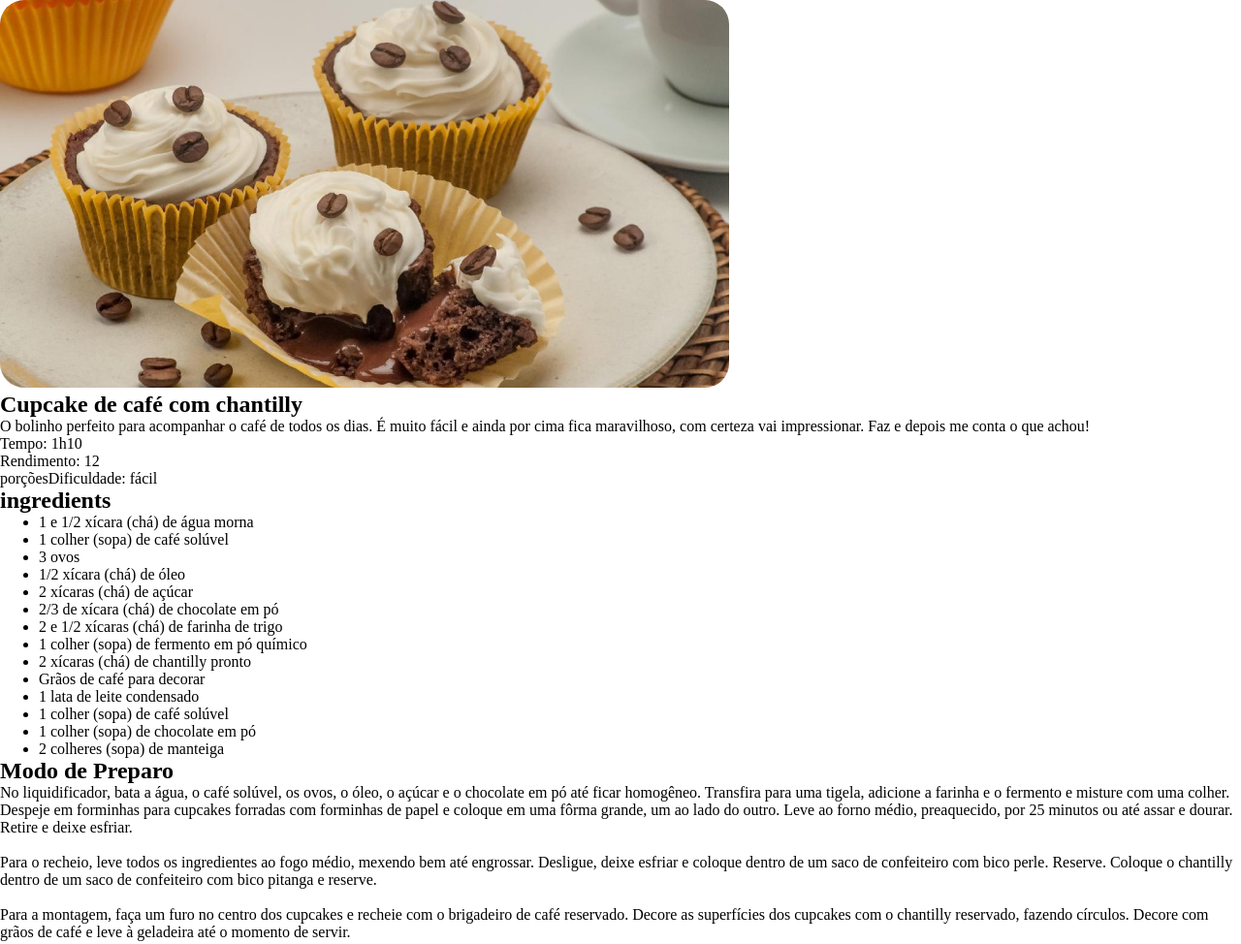
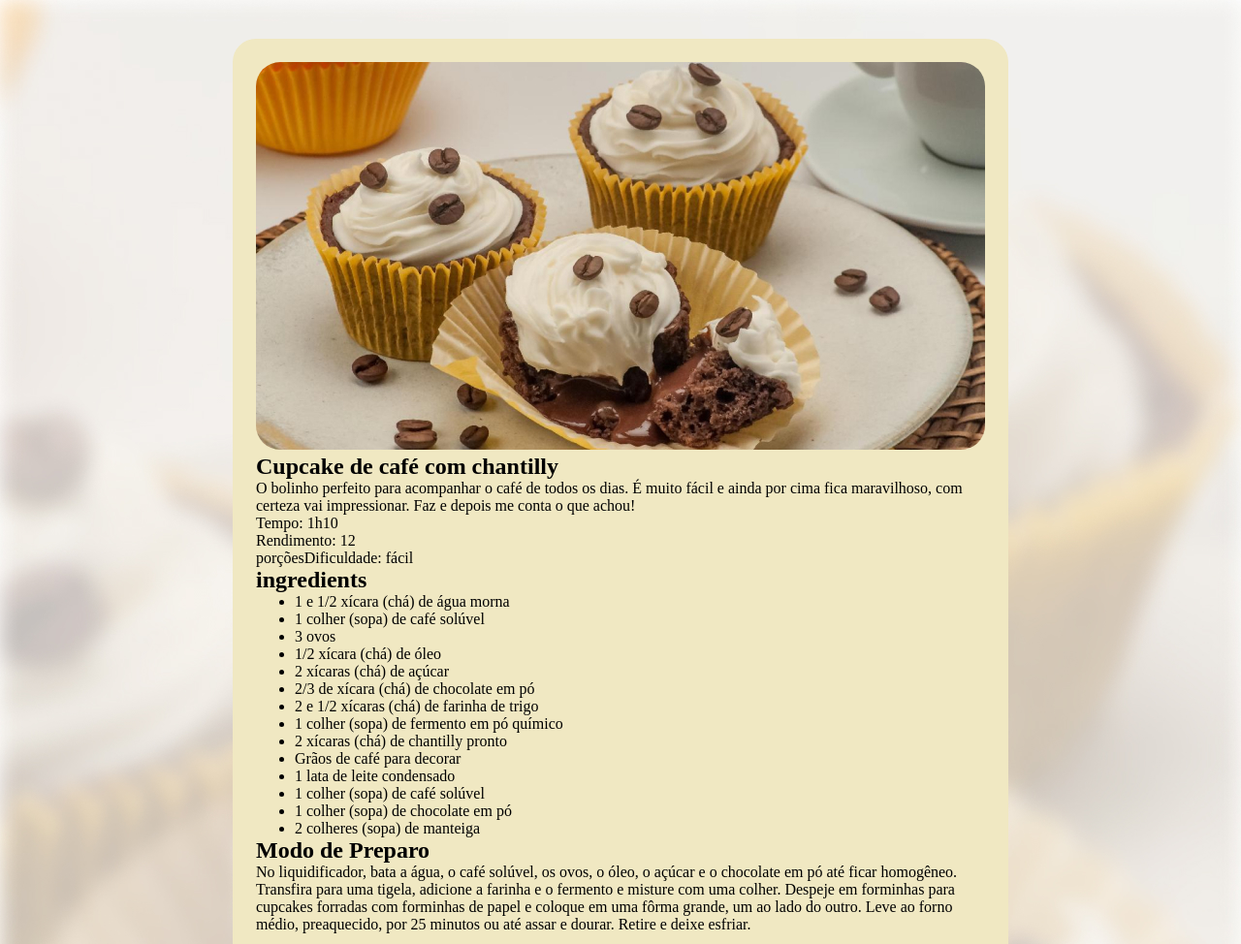
Before and after one commit to Ajunio988/Projeto_1, a plain HTML site: page index.html in a window 1280 px wide. Shown: the top 974 px of the page at 97% size. Drawn offline with Linux system fonts and the light colour scheme.

Commit message:
Aplicando as configuracoes de pagina

```diff
--- a/style.css
+++ b/style.css
@@ -5,7 +5,18 @@
 }
 
 body {
-  background-image: ;
+  background-image: url(assets/img/bg-image.png);
+  background-size: cover;
+}
+
+#page {
+  width: 800px;
+  padding: 24px;
+  background-color: #F0E8C2;
+  border-radius: 24px;
+  margin: 40px auto 100px;
+
+
 }
 
 img {
```
